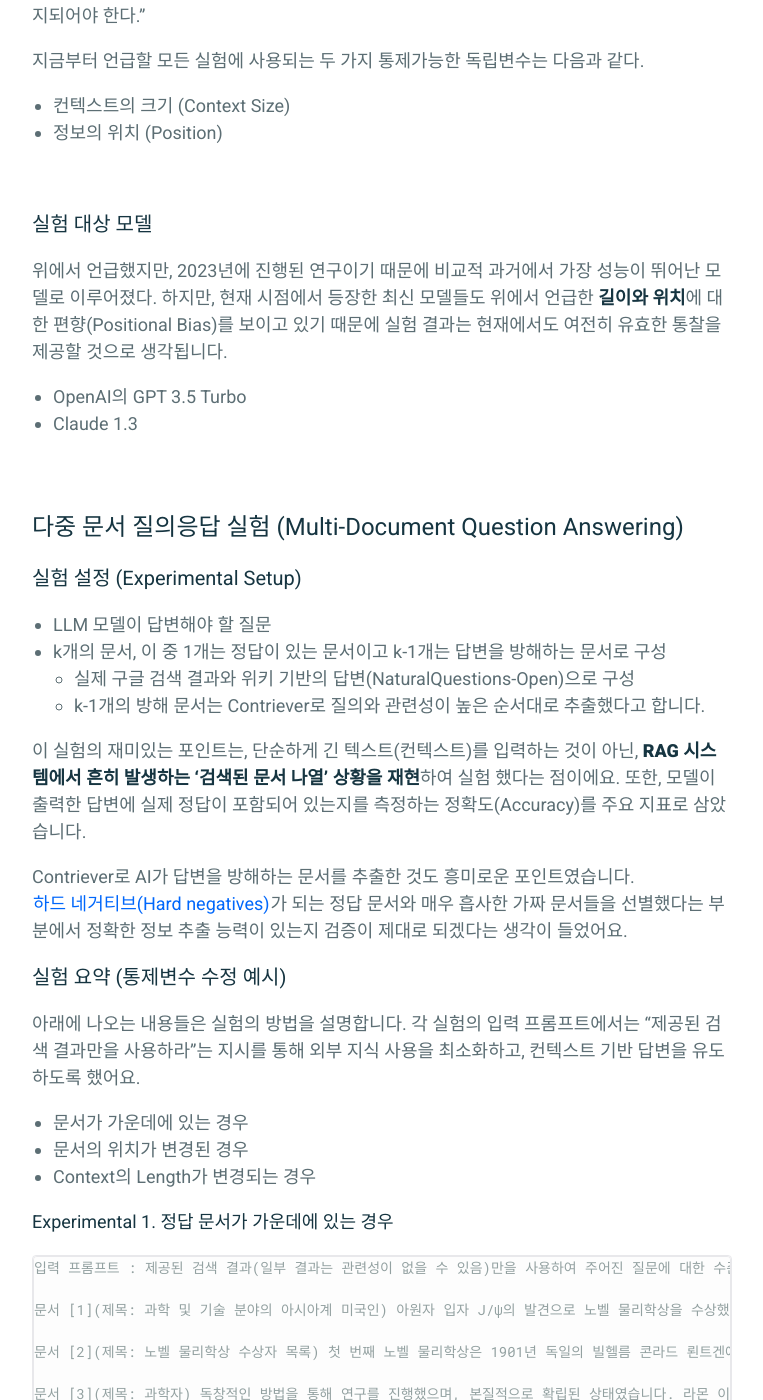
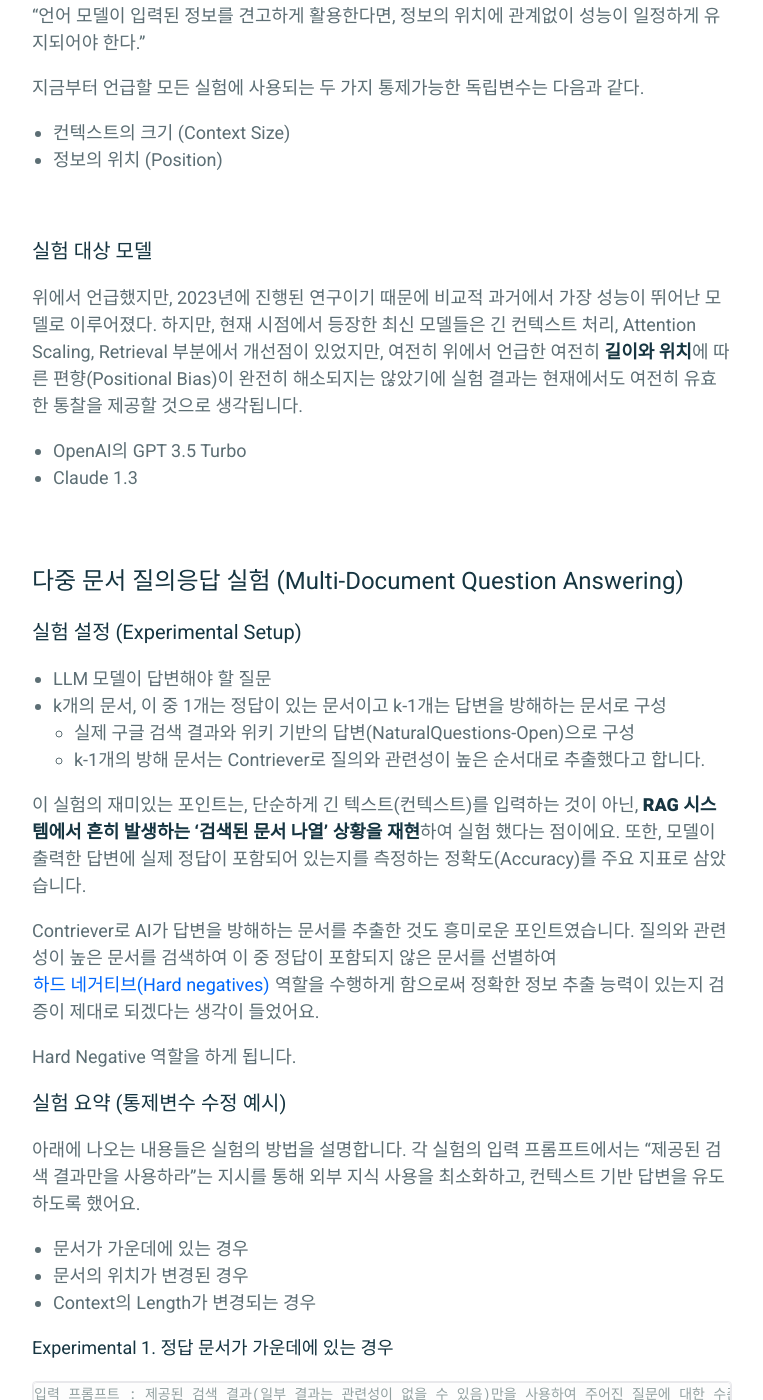
Before and after one commit to parkhuiwo0/parkhuiwo0.github.io, a Jekyll site: the page built from _posts/2026-03-27-Lost-In-the-Middle.md, in a window 1280 px wide and 1400 px high, scrolled down 1184 px. Shown: the whole window, without its empty margins (258-1021 px from the left). Built offline with Jekyll 4.4.1, drawn with Linux system fonts in a browser that asks for light colours; some of the changed text lies outside the part shown.

Commit message:
Update 2026-03-27-Lost-In-the-Middle.md

````diff
--- a/_posts/2026-03-27-Lost-In-the-Middle.md
+++ b/_posts/2026-03-27-Lost-In-the-Middle.md
@@ -10,7 +10,7 @@
 ## 들어가며
 많은 기업들에서 AX(AI Transformation)를 시도중이고, 빠르게 발전하며 업종을 가리지 않고 산업혁명이라고 봐도 무방할만큼 침투하는 AI 시대에서 AI 공부를 하던 중 Stanford University와 University of California, Berkeley의 연구팀이 현대 LLM 모델에서 입력 컨텍스트 내의 정보의 **길이와 위치**에 따른 성능의 변화를 연구한 논문을 읽게 되었습니다. <br>
 
-이 논문의 연구가 2023년도에 이루어져 빠르게 발전된 현재와는 맞지 않을 수도 있다고 생각할 수 있겠지만, 지속적으로 더 큰 Context Window를 가진 언어모델이 등장하더라도, 여전히 **트랜스포머(Transformer)기반의 아키텍처**가 다운스트림 태스크 수행 시 입력 컨텍스트를 어떻게 활용하는지에 대해서는 여전히 불분명하며 근본적인 한계가 존재한다고 생각합니다. <br>
+이 논문의 연구가 2023년도에 이루어져 빠르게 발전된 현재와는 맞지 않을 수도 있다고 생각할 수 있겠지만, 지속적으로 더 큰 Context Window를 가진 언어모델이 등장하더라도, 여전히 **트랜스포머(Transformer)기반의 아키텍처**가 다운스트림 태스크 수행 시 입력 컨텍스트를 어떻게 활용하는지에 대해서는 여전히 불분명하며 구조적인 특성으로 인한 한계 또는 경향이 존재한다고 생각합니다. <br>
 
 특히 2026년 현재 화두되고 있는 **AI 에이전틱 시스템(Agentic System)** 처럼 추론(Reasoning), 행동(Action) 계획(Planning)과 실행(Execute)하는 과정에서 장기적으로 긴 컨텍스트를 계속 공유하는 시스템 또는, **검색 증강 생성(RAG)시스템** 등을 구축할 때 검색 엔진 또는 Vector DB에서 가져온 수많은 문서 중 **'배치 순서'**가 모델의 성능에 어떠한 영향을 미치는지에 대한 실험과 그 결과를 제시하므로, 앞으로 우리가 설계하고 개발할 AI Agentic 시스템에서 컨텍스트를 어떻게 설계해야 하는지에 대한 어느정도 가이드라인을 제시해줄 것으로 기대합니다.
 
@@ -29,7 +29,8 @@
 
 ### 실험 대상 모델
 위에서 언급했지만, 2023년에 진행된 연구이기 때문에 비교적 과거에서 가장 성능이 뛰어난 모델로 이루어졌다.
-하지만, 현재 시점에서 등장한 최신 모델들도 위에서 언급한 **길이와 위치**에 대한 편향(Positional Bias)를 보이고 있기 때문에 실험 결과는 현재에서도 여전히 유효한 통찰을 제공할 것으로 생각됩니다.
+하지만, 현재 시점에서 등장한 최신 모델들은 긴 컨텍스트 처리, Attention Scaling, Retrieval 부분에서 개선점이 있었지만, 여전히 위에서 언급한 여전히 **길이와 위치**에 따른 편향(Positional Bias)이 완전히 해소되지는 않았기에 실험 결과는 현재에서도 여전히 유효한 통찰을 제공할 것으로 생각됩니다.
+
 - OpenAI의 GPT 3.5 Turbo
 - Claude 1.3
 
@@ -45,7 +46,9 @@
 
 이 실험의 재미있는 포인트는, 단순하게 긴 텍스트(컨텍스트)를 입력하는 것이 아닌, **RAG 시스템에서 흔히 발생하는 '검색된 문서 나열' 상황을 재현**하여 실험 했다는 점이에요. 또한, 모델이 출력한 답변에 실제 정답이 포함되어 있는지를 측정하는 정확도(Accuracy)를 주요 지표로 삼았습니다. <br>
 
-Contriever로 AI가 답변을 방해하는 문서를 추출한 것도 흥미로운 포인트였습니다. [하드 네거티브(Hard negatives)](https://wikidocs.net/184729)가 되는 정답 문서와 매우 흡사한 가짜 문서들을 선별했다는 부분에서 정확한 정보 추출 능력이 있는지 검증이 제대로 되겠다는 생각이 들었어요.
+Contriever로 AI가 답변을 방해하는 문서를 추출한 것도 흥미로운 포인트였습니다. 질의와 관련성이 높은 문서를 검색하여 이 중 정답이 포함되지 않은 문서를 선별하여 [하드 네거티브(Hard negatives)](https://wikidocs.net/184729) 역할을 수행하게 함으로써 정확한 정보 추출 능력이 있는지 검증이 제대로 되겠다는 생각이 들었어요.
+
+ Hard Negative 역할을 하게 됩니다.
 
 ### 실험 요약 (통제변수 수정 예시)
 
@@ -73,7 +76,7 @@
 여기서 LLM 모델은 다음과 같은 답변을 해야만 합니다.
 
 ```
-답변 : Wilhelm Conrad Röntgen
+답변 : 빌헬름 콘라트 뢴트겐
 ```
 <br>
 
@@ -93,7 +96,7 @@
 입력 컨텍스트에서 문서 **순서를 바꿔도** 아래의 결과처럼 출력에는 다음 답변과 같이 우리가 원하는 기댓값이 나와야만 합니다.
 
 ```
-답변 : Wilhelm Conrad Röntgen
+답변 : 빌헬름 콘라트 뢴트겐
 ```
 <br>
 
@@ -114,7 +117,7 @@
 마찬가지로, 입력 컨텍스트의 **길이를 바꿔도** 아래의 결과처럼 출력에는 다음 답변과 같이 우리가 원하는 기댓값이 나와야만 합니다.
 
 ```
-답변 : Wilhelm Conrad Röntgen
+답변 : 빌헬름 콘라트 뢴트겐
 ```
 
 
````
